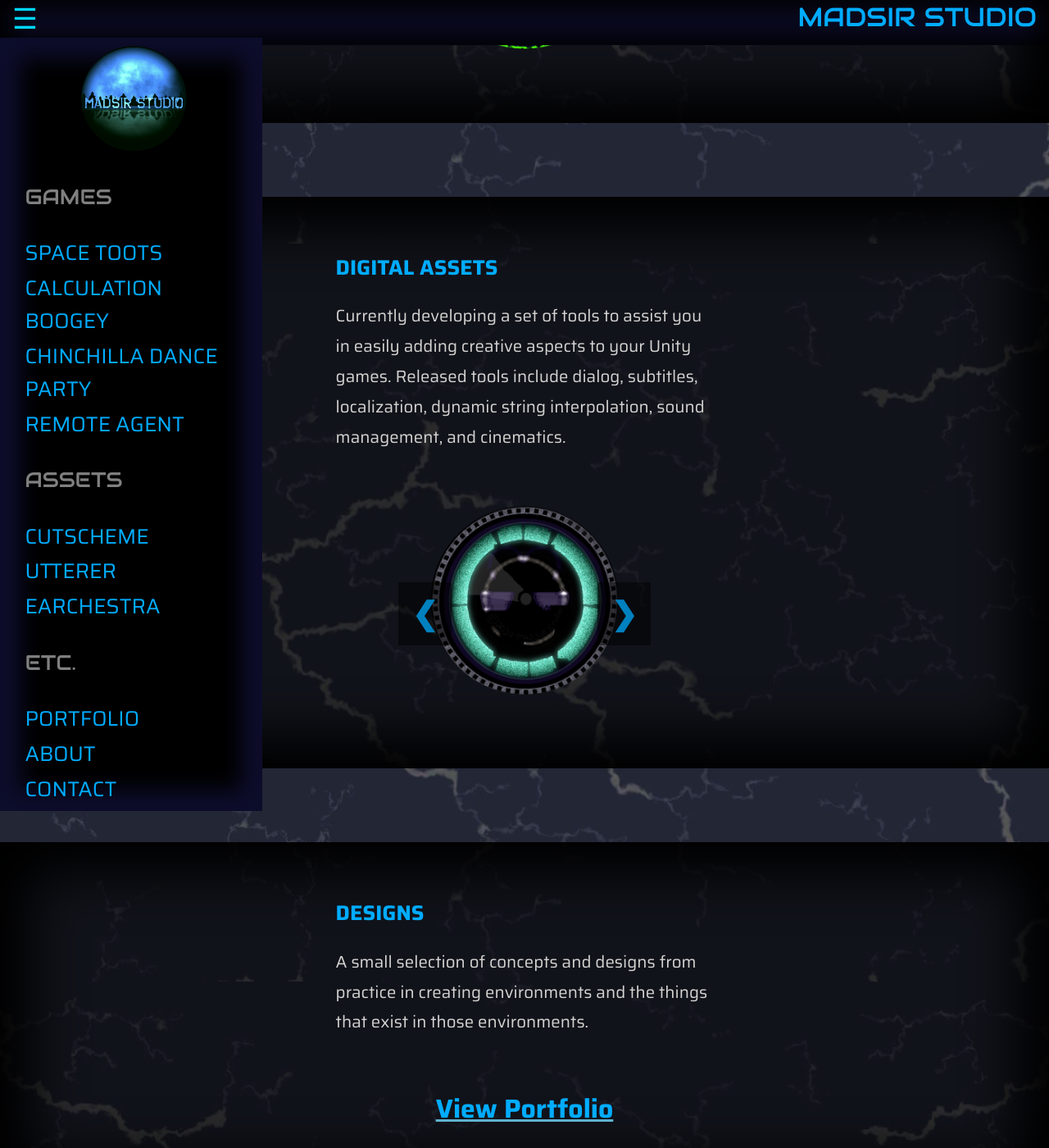
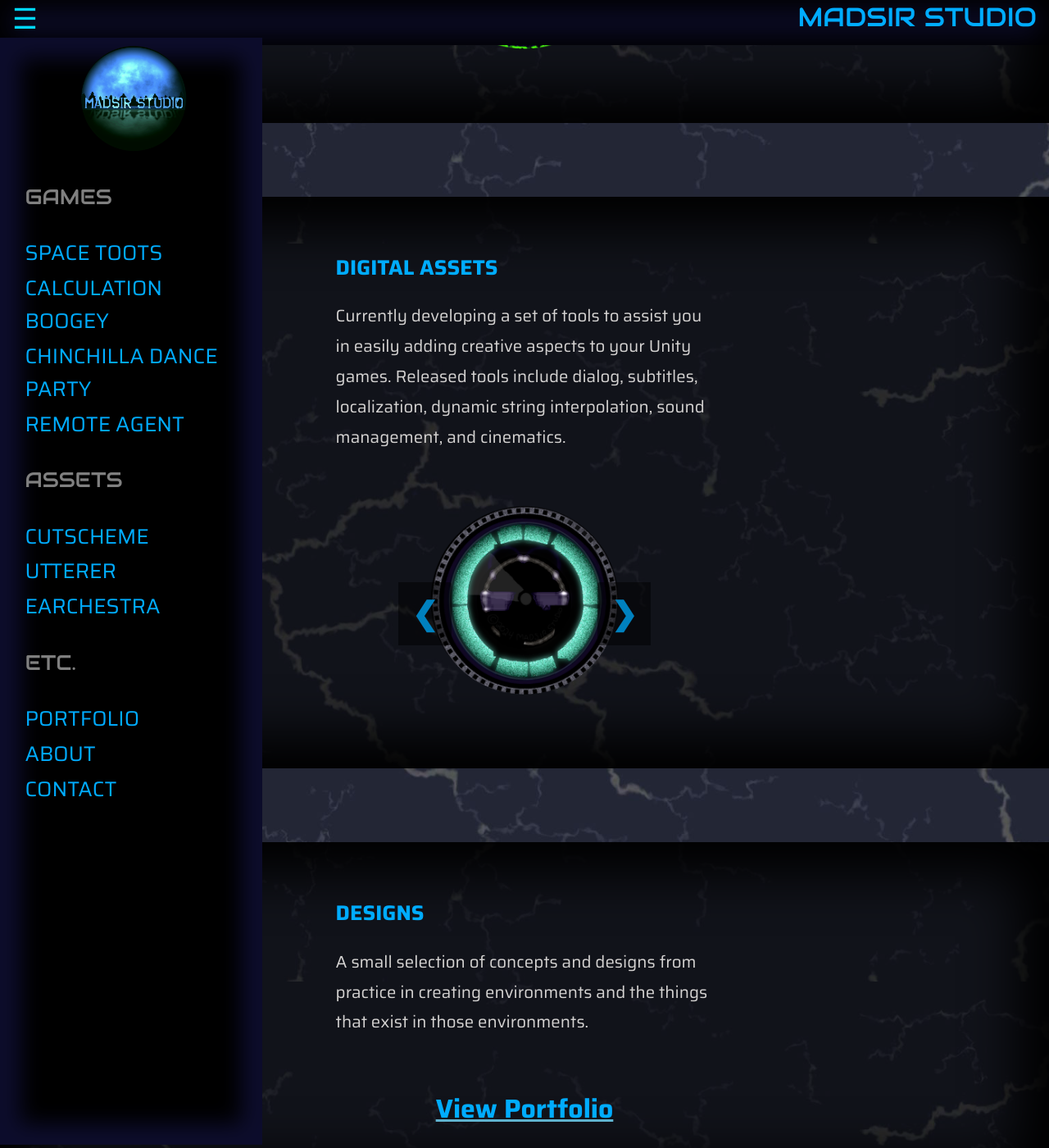
Before and after one commit to Madsir/madsirstudio.github.io, a Jekyll site: the page built from index.html, in a window 1280 px wide and 1400 px high, scrolled down 603 px. Shown: the whole window at 82% size. Built offline with Jekyll 4.4.1, drawn with Linux system fonts in a browser that asks for light colours.

Commit message:
Update default.html

```diff
--- a/_layouts/default.html
+++ b/_layouts/default.html
@@ -24,7 +24,6 @@
   background-attachment: fixed;
   background-size: cover;
   min-height: 100vh;
-  min-height: 100dvh;
   display: flex;
   flex-direction: column;
 }
@@ -36,7 +35,7 @@
   margin-bottom: 0;
   margin-left: auto;
 	left:0;
-  height: 100%;
+  height: 99%;
 }
 .right {
    font-family: "Saira", sans-serif;
@@ -119,7 +118,7 @@
    font-family: "Audiowide", sans-serif;
   background-color: black;
 	box-shadow: inset 0 0 2em 2em #0D0D2C;
-	height: calc(100vh - 50x);
+	height: calc(100vh - 50px);
 	width: 25vw;
  padding: 5px 25px 5px;
   list-style: none;
```
